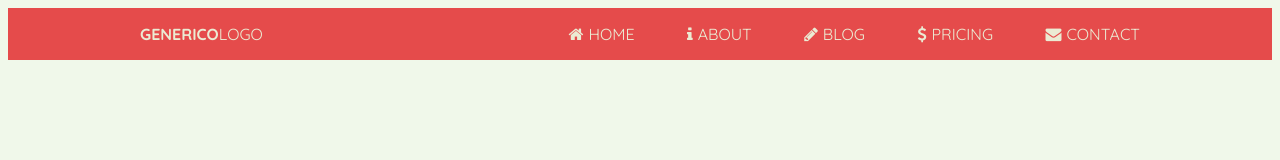
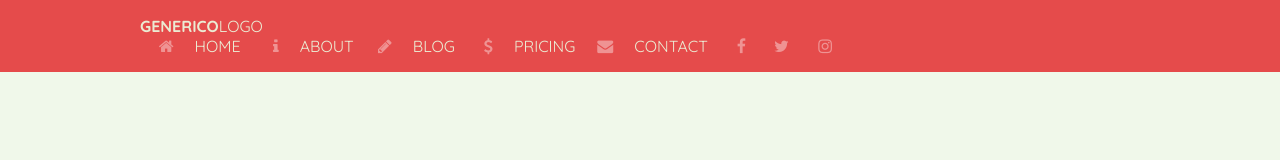
Before and after one commit to nicolasbondancia/Template_e-fox, a plain HTML site: page barNavigation/barNavigation-1.html in a window 1280 px wide. Drawn offline with nearby package versions, Linux system fonts and the light colour scheme.

Commit message:
Upload
Barra Navegacion 01

```diff
--- a/barNavigation/barNavigation-1.css
+++ b/barNavigation/barNavigation-1.css
@@ -2,6 +2,7 @@
 
 body {
   background: #F0F8EA;
+  margin: 0;
   font-family: 'Quicksand', sans-serif;
 }
 
@@ -44,6 +45,7 @@ header::after {
   background: #464655;
   clip-path: circle(0px at top right);
   transition: clip-path ease-in-out 700ms;
+  width: 100%;
 }
 
 /* ANIMACION CHETA */
@@ -61,18 +63,22 @@ header::after {
   border-bottom: 1px solid #575766;
 }
 
+.barra-nav li:last-child {
+  border-bottom: none;
+}
+
 .barra-nav li i {
   padding-right: 5px;
 }
 
-.barra-nav li:last-child {
-  border-bottom: none;
+.barra-nav li a i:hover {
+	color: #464655
 }
 
 .barra-nav a {
   color: #EBEBD3;
   display: block;
-  padding: 2em 4em 2em 1.5em;
+  padding: 1em 4em 1em 1.5em;
   text-transform: uppercase;
   text-decoration: none;
 }
@@ -87,6 +93,14 @@ header::after {
   display: inline-block;
   font-size: 1.5em;
   margin-right: 1em;
+  width: 1.1em;
+  text-align: right;
+  color: rgba(255,255,255,.4);
+}
+
+.barra-nav--icon--redes {
+  display: inline-block;
+  font-size: 1.5em;
   width: 1.1em;
   text-align: right;
   color: rgba(255,255,255,.4);
@@ -120,7 +134,11 @@ header::after {
   transform: translateY(3px);
 }
 
-/*.open .hamburger {
+/*
+
+ANIMACION HAMBURGER
+
+.open .hamburger {
   transform: rotate(45deg);
 }
 
@@ -153,7 +171,7 @@ header::after {
 
   .barra-nav a {
     padding: 0;
-    margin-left: 3em;
+    margin-left: 1em;
   }
 
   .barra-nav a:hover,
--- a/barNavigation/barNavigation-1.html
+++ b/barNavigation/barNavigation-1.html
@@ -12,14 +12,16 @@
 		<h1 class="logo">Generico<span>Logo</span></h1>
 		<nav class="barra-nav">
 			<ul>
-				<li><a href=""><i class="fa fa-home site-nav--icon"></i>Home</a></li>
-				<li><a href=""><i class="fa fa-info site-nav--icon"></i>About</a></li>
-				<li><a href=""><i class="fa fa-pencil site-nav--icon"></i>Blog</a></li>
-				<li><a href=""><i class="fa fa-usd site-nav--icon"></i>Pricing</a></li>
-				<li><a href=""><i class="fa fa-envelope site-nav--icon"></i>Contact</a></li>
+				<li><a href=""><i class="fa fa-home barra-nav--icon"></i>Home</a></li>
+				<li><a href=""><i class="fa fa-info barra-nav--icon"></i>About</a></li>
+				<li><a href=""><i class="fa fa-pencil barra-nav--icon"></i>Blog</a></li>
+				<li><a href=""><i class="fa fa-usd barra-nav--icon"></i>Pricing</a></li>
+				<li><a href=""><i class="fa fa-envelope barra-nav--icon"></i>Contact</a></li>
+				<li><a href=""><i class="fa fa-facebook barra-nav--icon--redes"></i></a></li>
+				<li><a href=""><i class="fa fa-twitter barra-nav--icon--redes"></i></a></li>
+				<li><a href=""><i class="fa fa-instagram barra-nav--icon--redes"></i></a></li>
 			</ul>
 		</nav>
-
 		<div class="menu-boton">
 			<div class="hamburger"></div>
 		</div>
--- a/barNavigation/index.html
+++ /dev/null
@@ -1,13 +0,0 @@
-<!DOCTYPE html>
-<html lang="en">
-<head>
-	<meta charset="UTF-8">
-	<title>NAV BAR 01</title>
-	<link rel="stylesheet" href="">
-</head>
-<body>
-<nav>
-
-</nav>
-</body>
-</html>
```
